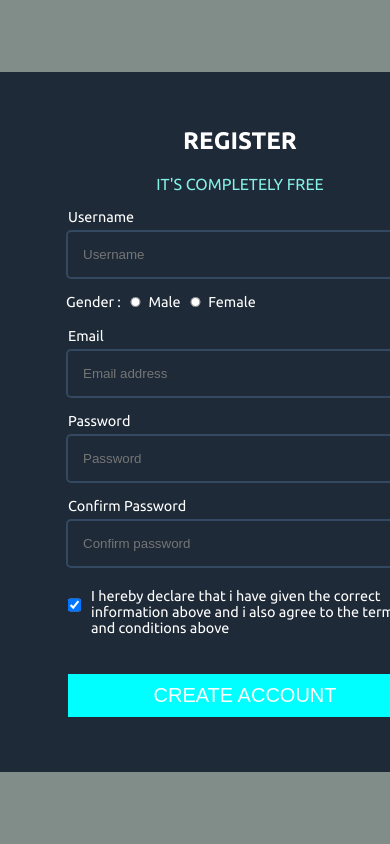
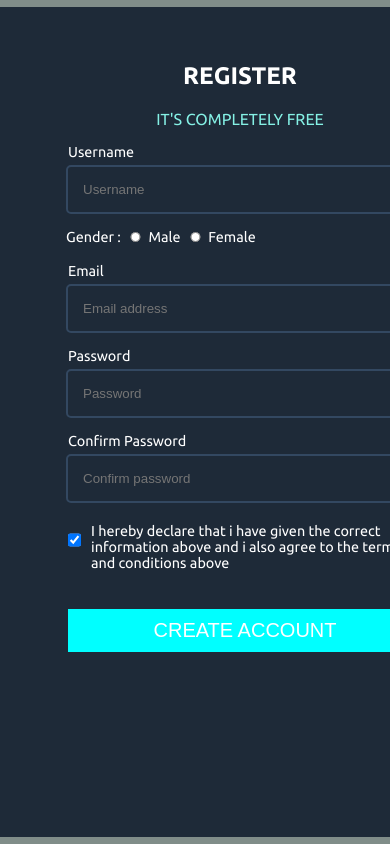
Before and after one commit to AreebAmmar/RegistrationForm, a plain HTML site: page index.html in a window 390 px wide. Shown: the top 844 px of the page. Drawn offline with Linux system fonts and the light colour scheme.

Commit message:
Update style.css

```diff
--- a/style.css
+++ b/style.css
@@ -146,6 +146,7 @@ button:hover{
 .right-section{
     width: 358px;
     padding-left: 140px;
+    height:830px;
 }
 button{
     width: 354px;
```
